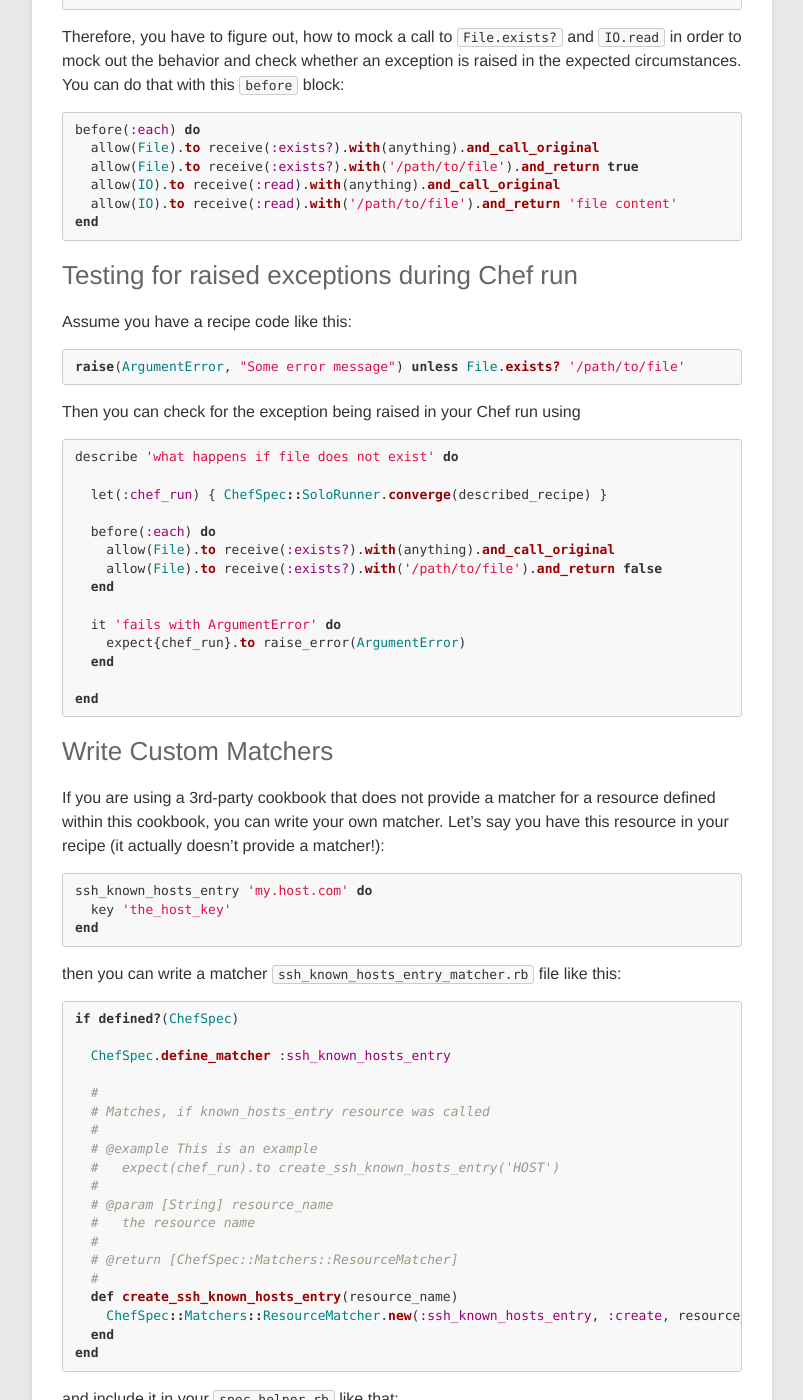
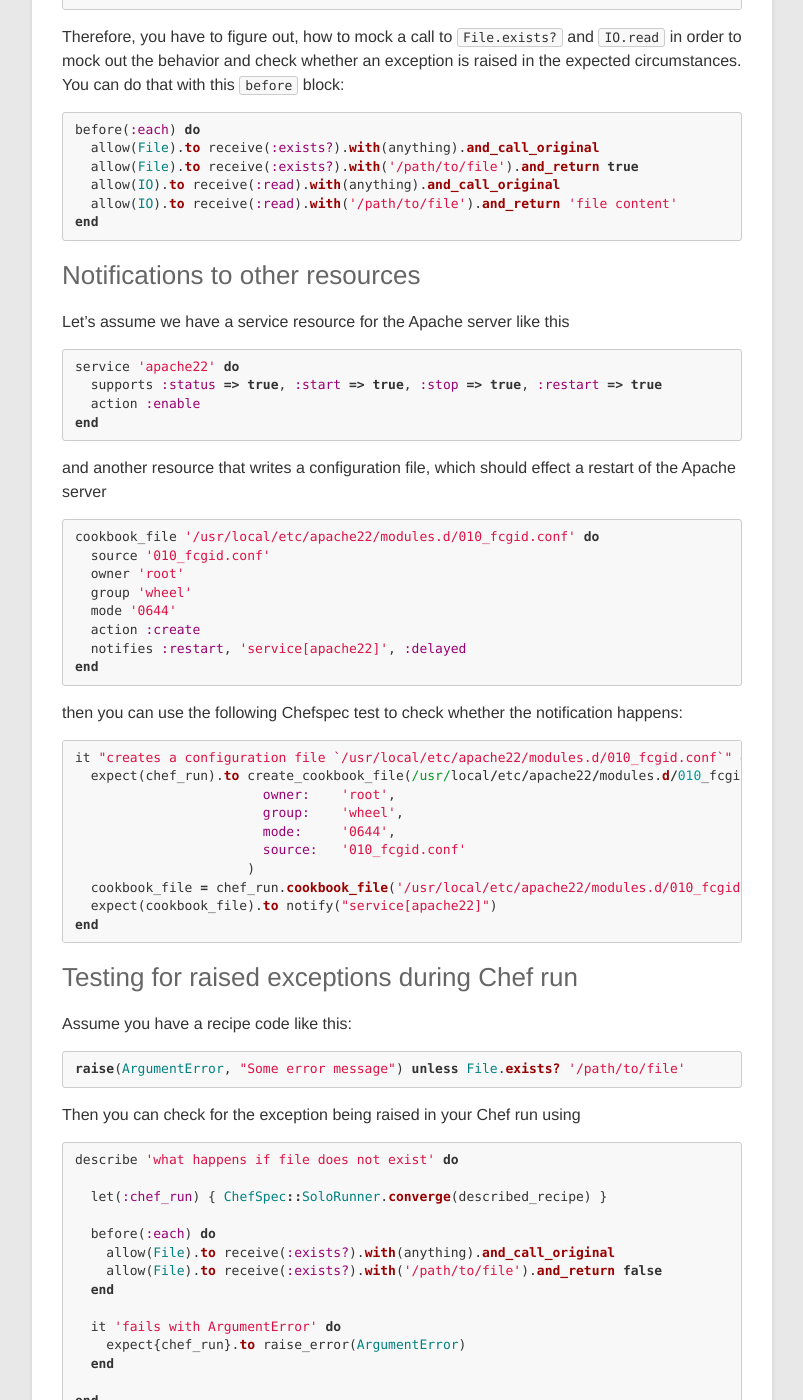
Before and after one commit to michaellihs/michaellihs.github.io, a Jekyll site: the page built from _posts/2015-07-28-chefspec.markdown, in a window 1280 px wide and 1400 px high, scrolled down 6087 px. Shown: the whole window, without its empty margins (238-1041 px from the left). Built offline with Jekyll 4.4.1, drawn with Linux system fonts in a browser that asks for light colours; comment, search, counter and statistics services are not loaded; some of the changed text lies outside the part shown.

Commit message:
[TASK] Update blogpost on chefspec

```diff
--- a/_posts/2015-07-28-chefspec.markdown
+++ b/_posts/2015-07-28-chefspec.markdown
@@ -327,6 +327,45 @@
 
 
 
+### Notifications to other resources
+
+Let's assume we have a service resource for the Apache server like this
+
+{% highlight ruby %}
+service 'apache22' do
+  supports :status => true, :start => true, :stop => true, :restart => true
+  action :enable
+end
+{% endhighlight %}
+
+and another resource that writes a configuration file, which should effect a restart of the Apache server
+
+{% highlight ruby %}
+cookbook_file '/usr/local/etc/apache22/modules.d/010_fcgid.conf' do
+  source '010_fcgid.conf'
+  owner 'root'
+  group 'wheel'
+  mode '0644'
+  action :create
+  notifies :restart, 'service[apache22]', :delayed
+end
+{% endhighlight %}
+
+then you can use the following Chefspec test to check whether the notification happens:
+
+{% highlight ruby %}
+it "creates a configuration file `/usr/local/etc/apache22/modules.d/010_fcgid.conf`" do
+  expect(chef_run).to create_cookbook_file(/usr/local/etc/apache22/modules.d/010_fcgid.conf).with(
+                        owner:    'root',
+                        group:    'wheel',
+                        mode:     '0644',
+                        source:   '010_fcgid.conf'
+                      )
+  cookbook_file = chef_run.cookbook_file('/usr/local/etc/apache22/modules.d/010_fcgid.conf')
+  expect(cookbook_file).to notify("service[apache22]")
+end
+{% endhighlight %}
+
 ### Testing for raised exceptions during Chef run
 
 Assume you have a recipe code like this:
@@ -419,7 +458,7 @@
 
 
 
-### Using ChefSpec with Berkshelf
+## Using ChefSpec with Berkshelf
 
 In case you are using Berkshelf for cookbook dependency management, simply add the following line to your `spec_helper.rb`:
 
@@ -431,7 +470,7 @@
 
 
 
-### Test Coverage
+## Test Coverage
 
 The following snippet in your `spec_helper.rb` file will switch test coverage on:
 
@@ -453,7 +492,7 @@
 
 
 
-### The `.rspec` File
+## The .rspec File
 
 You can add a file `.rspec` in your cookbook's root directory that holds a default configuration for your rspec test runs:
 
@@ -464,6 +503,20 @@
 
 this will result in a colored output with the decriptions in the `describe` and `it` blocks rendered as output on the shell.
 
+
+
+## Rake Helper Task
+
+A simple Rake task can help you to run all ChefSpec tests in a subdirectory at once. Let's assume that your coobooks are stored in a subfolder `cookbooks`:
+
+{% highlight ruby %}
+desc 'Runs ChefSpec tests on all cookbooks in the `cookbooks` directory'
+task :chefspec do |t, args|
+  Dir.glob('cookbooks/*') do |cookbook|
+    sh "cd cookbooks/#{cookbook} && bundle exec rspec"
+  end
+end
+{% endhighlight %}
 
 
 ## Further Resources
```
